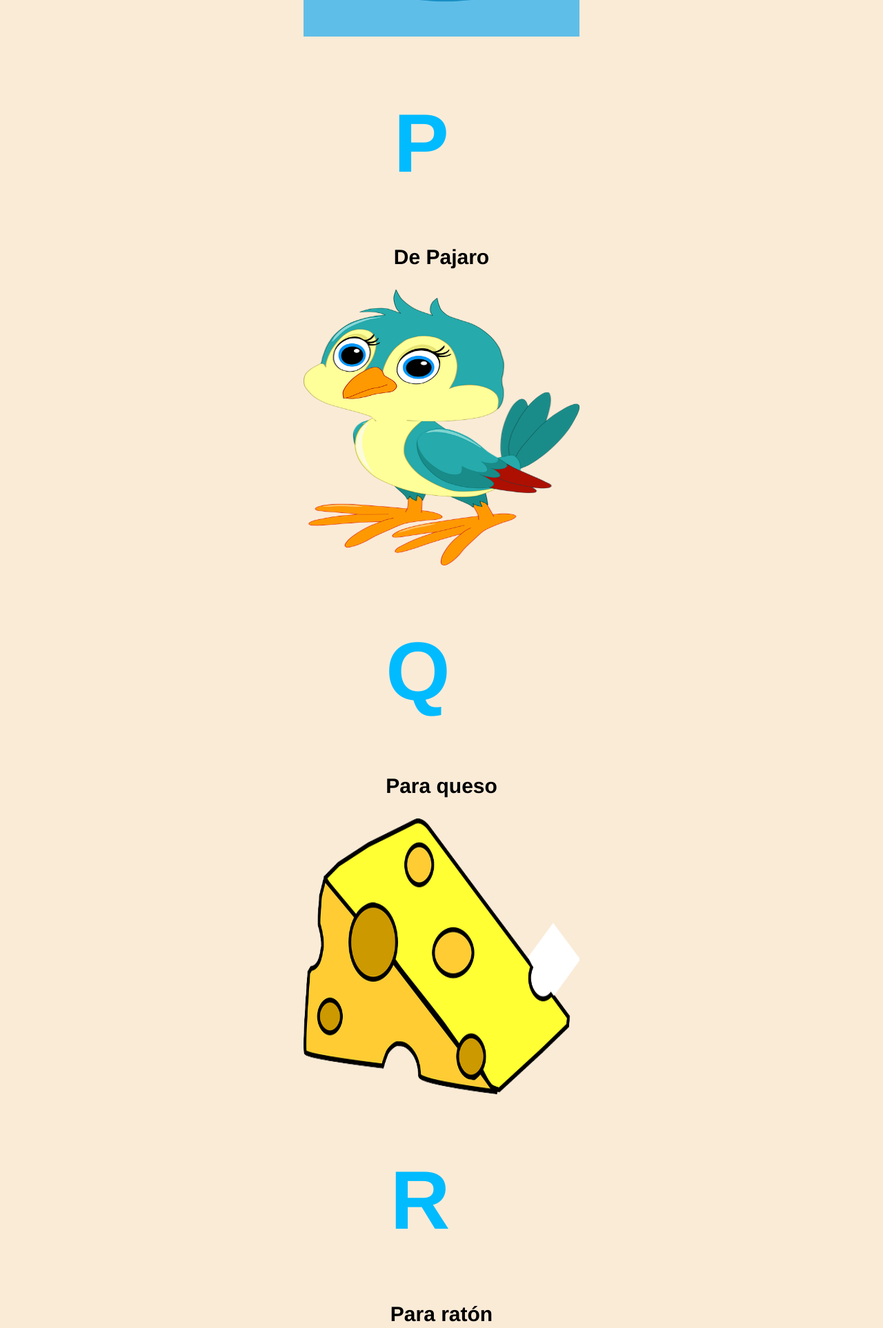
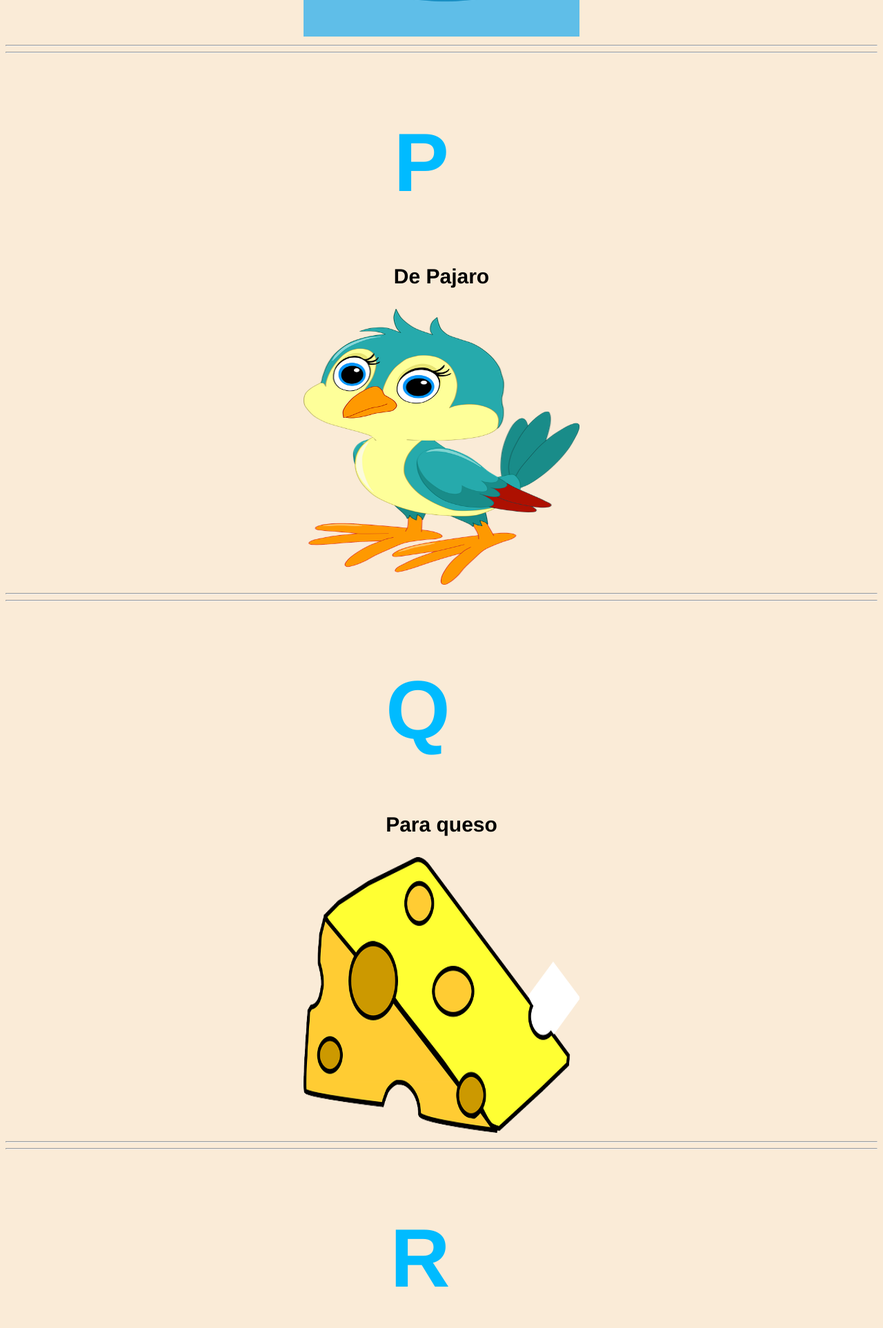
Before and after one commit to Sergio100295/LAB_-ABC-Group-Challenge, a plain HTML site: page index.html in a window 1280 px wide. Shown: the part 6361-8287 px from the top of the page at 69% size. Drawn offline with Linux system fonts and the light colour scheme.

Commit message:
etiqueta hr

```diff
--- a/index.html
+++ b/index.html
@@ -113,6 +113,9 @@ class="img-thumbnail">
         <img src="./Imagenes/imagenesABC/oso.png" class="img-thumbnail">
     </div>
 </div>
+<hr>
+<hr>
+
 <div class="row">
     <div class="col-4">
         <h1 class="display-1">P</h1>
@@ -122,6 +125,9 @@ class="img-thumbnail">
         <img src="./Imagenes/imagenesABC/pajaro.png" class="img-thumbnail">
     </div>
 </div>
+<hr>
+<hr>
+
 <div class="row">
     <div class="col-4">
         <h1 class="display-1">Q</h1>
@@ -132,6 +138,9 @@ class="img-thumbnail">
 class="img-thumbnail">
     </div>
 </div>
+<hr>
+<hr>
+
 <div class="row">
     <div class="col-4">
         <h1 class="display-1">R</h1>
@@ -143,6 +152,8 @@ class="img-thumbnail">
     </div>
 </div>
 <hr>
+<hr>
+
 <div class="row">
     <div class="col-4">
         <h1 class="display-1">S</h1>
@@ -154,6 +165,8 @@ class="img-thumbnail">
     </div>
 </div>
 <hr>
+<hr>
+
 <div class="row">
     <div class="col-4">
         <h1 class="display-1">T</h1>
@@ -165,11 +178,8 @@ class="img-thumbnail">
     </div>
 </div>
 <hr>
+<hr>
 
-
-
-
-
-    <script src="./script.js"></script>
+<script src="./script.js"></script>
 </body>
 </html>
```
